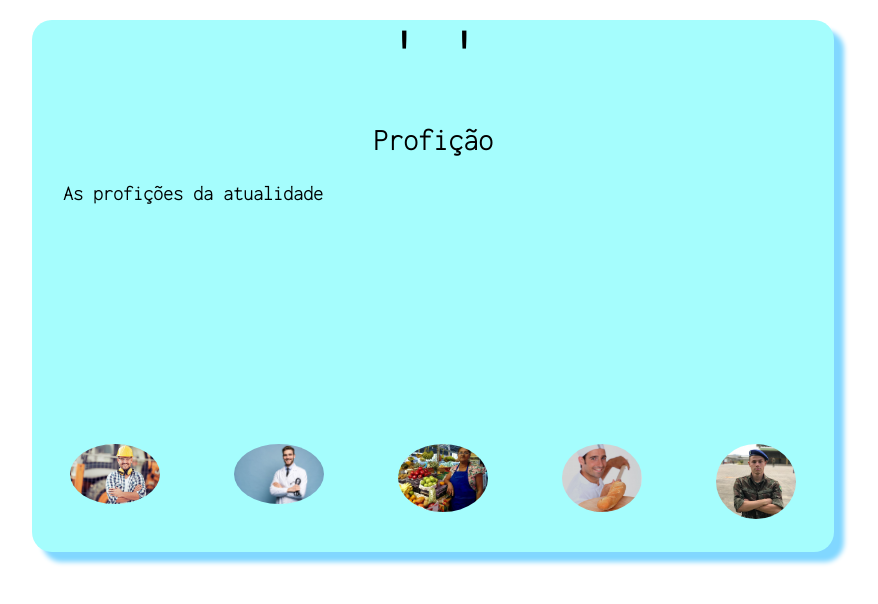
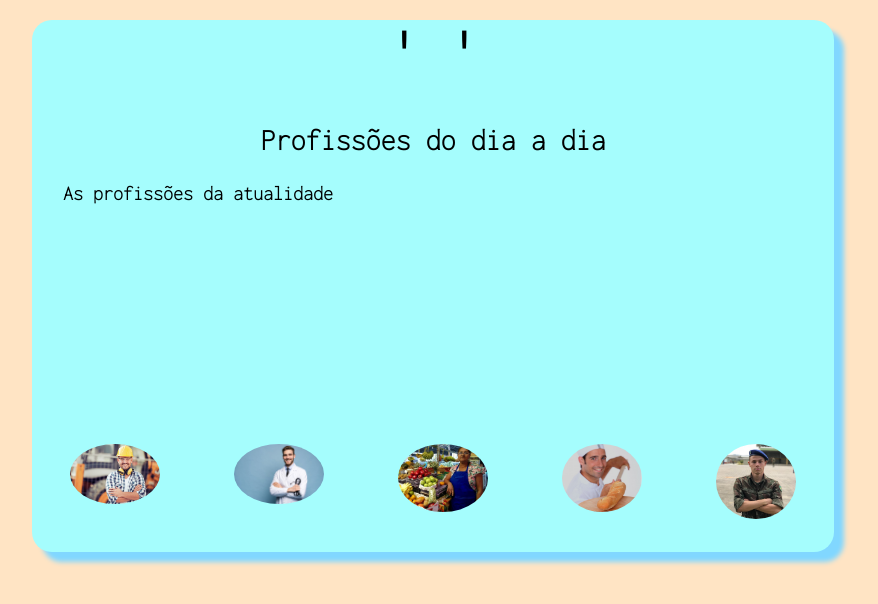
Before and after one commit to nathan-slv017/projeto_apresentacao, a plain HTML site: page assets/index.html in a window 1280 px wide. Shown: the whole page, without its empty margins (207-1085 px from the left). Drawn offline with Linux system fonts and the light colour scheme.

Commit message:
erro de portugues

```diff
--- a/assets/index.html
+++ b/assets/index.html
@@ -13,8 +13,8 @@
     <section>
         <div class="aspas"><h1 class="aspas" style="font-size: 60px;" >' '</h1></div>
         <div class="text">
-            <h2 class="proficao">Profição</h2>
-            <h4 class="texto">As profições da atualidade</h4>
+            <h2 class="proficao">Profissões do dia a dia </h2>
+            <h4 class="texto">As profissões da atualidade</h4>
         </div>
         <div class="imagens">
             <div class="eng"><img class="btn-eng" src="./imagens/engenheiro.jpg" alt="" width="95"></div>
--- a/assets/style.css
+++ b/assets/style.css
@@ -4,6 +4,7 @@ body{
     box-sizing: border-box;
     margin: 0;
     padding: 0;
+    background-color: bisque;
 }
 section{
     width: 800px;
```
